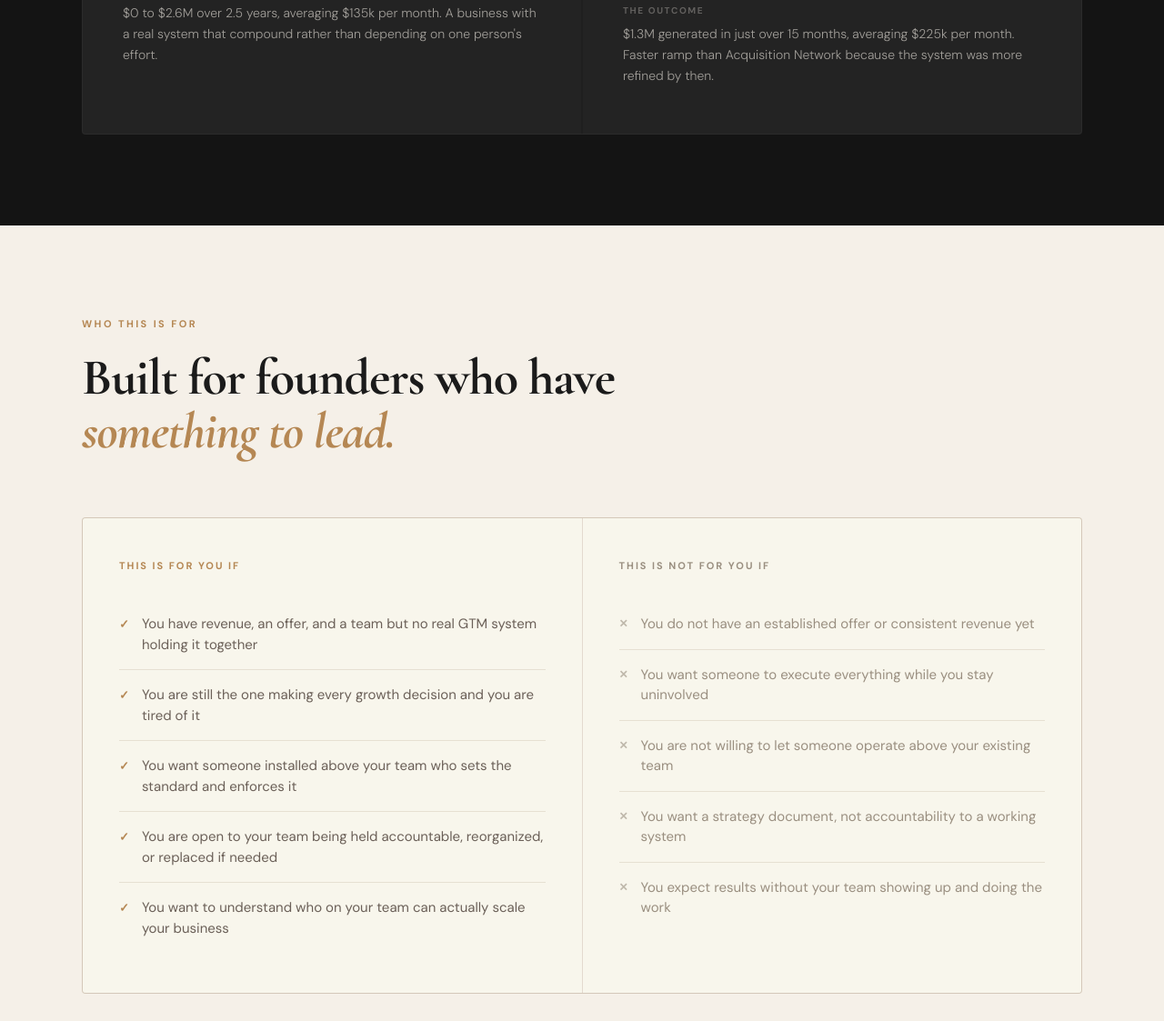
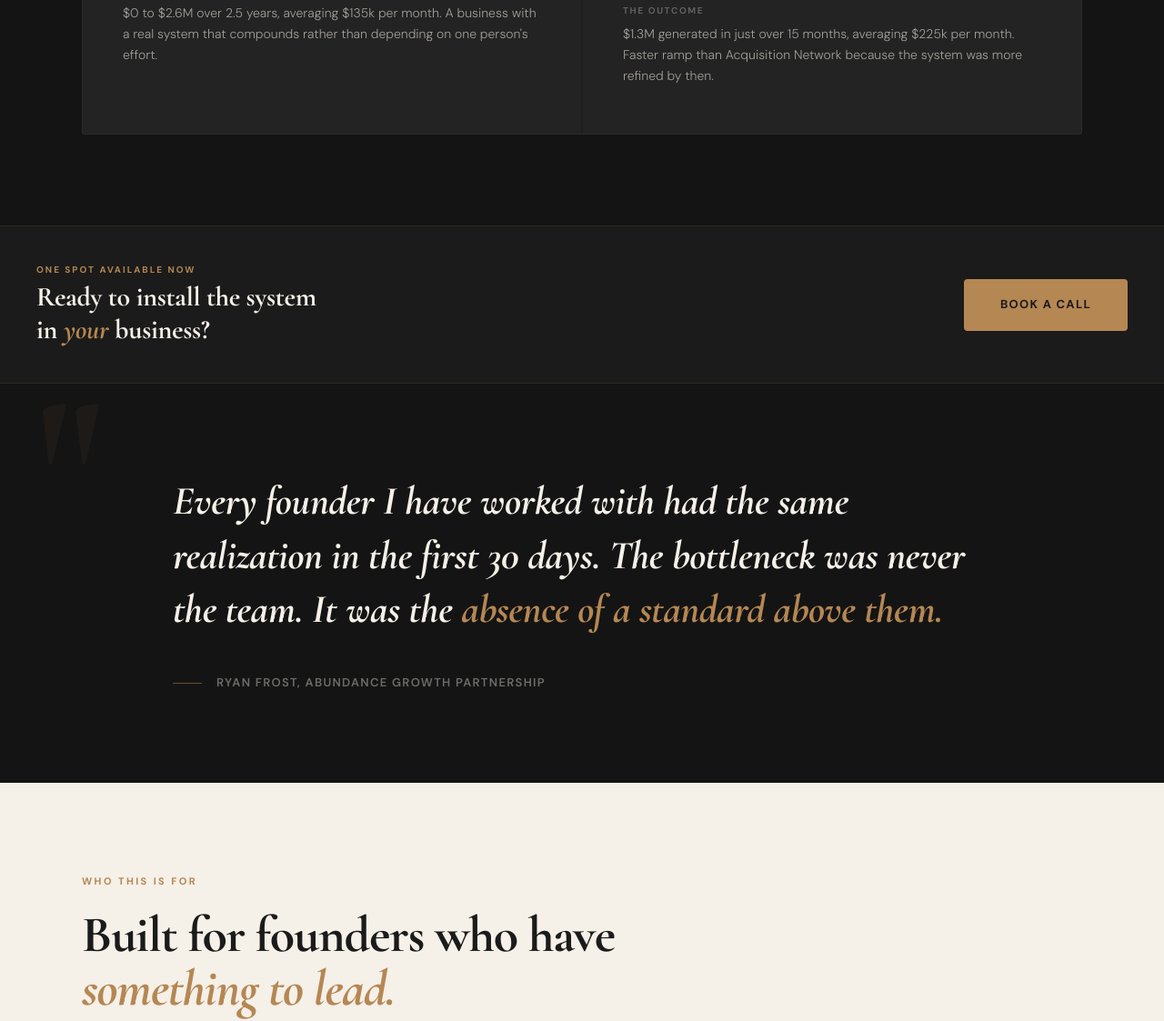
Before and after one commit to DevAbundanceAI/abundance-tribe-website, a plain HTML site: page partner.html in a window 1280 px wide. Shown: the part 4079-5202 px from the top of the page at 91% size. Drawn offline with nearby package versions, Linux system fonts and the light colour scheme.

Commit message:
Full conversion optimization pass on partner.html
- Fix nav CTA anchor (#book-a-call -> #apply)
- Fix grammar: 'that compound' -> 'that compounds'
- Fix em dash in What It Is section
- Add mid-page CTA strip after case studies (catches buyers already sold)
- Add pull quote section: Ryan reframe quote on dark bg with decorative open quote
- Sharpen For Who yes column: identity-based copy, not feature list
- Rewrite Ryan section: specific results named, authority framing tightened

Co-Authored-By: Claude Sonnet 4.6 <noreply@anthropic.com>

```diff
--- a/partner.html
+++ b/partner.html
@@ -821,6 +821,115 @@
     font-weight: 300;
   }
 
+  /* ── MID-PAGE CTA STRIP ── */
+  .mid-cta {
+    background: var(--dark);
+    border-top: 1px solid rgba(181,135,83,0.15);
+    border-bottom: 1px solid rgba(181,135,83,0.15);
+    padding: 40px;
+    display: flex;
+    align-items: center;
+    justify-content: space-between;
+    gap: 32px;
+    flex-wrap: wrap;
+  }
+
+  .mid-cta-text {
+    display: flex;
+    flex-direction: column;
+    gap: 4px;
+  }
+
+  .mid-cta-label {
+    font-size: 10px;
+    font-weight: 700;
+    letter-spacing: 0.2em;
+    text-transform: uppercase;
+    color: var(--gold);
+  }
+
+  .mid-cta-headline {
+    font-family: 'Cormorant Garamond', serif;
+    font-size: clamp(22px, 3vw, 30px);
+    font-weight: 700;
+    color: var(--cream);
+    line-height: 1.2;
+    letter-spacing: -0.01em;
+  }
+  .mid-cta-headline em { font-style: italic; color: var(--gold); }
+
+  /* ── PULL QUOTE ── */
+  .quote-section {
+    background: var(--black);
+    padding: 100px 40px;
+    position: relative;
+    overflow: hidden;
+  }
+
+  .quote-section::before {
+    content: '"';
+    position: absolute;
+    top: -20px;
+    left: 40px;
+    font-family: 'Cormorant Garamond', serif;
+    font-size: 240px;
+    font-weight: 700;
+    color: rgba(181,135,83,0.06);
+    line-height: 1;
+    pointer-events: none;
+    user-select: none;
+  }
+
+  .quote-inner {
+    max-width: 900px;
+    margin: 0 auto;
+    position: relative;
+  }
+
+  .quote-text {
+    font-family: 'Cormorant Garamond', serif;
+    font-size: clamp(26px, 3.5vw, 44px);
+    font-weight: 700;
+    font-style: italic;
+    color: var(--cream);
+    line-height: 1.35;
+    letter-spacing: -0.01em;
+    margin-bottom: 40px;
+  }
+
+  .quote-text em {
+    color: var(--gold);
+    font-style: italic;
+  }
+
+  .quote-attr {
+    display: flex;
+    align-items: center;
+    gap: 16px;
+  }
+
+  .quote-attr-line {
+    width: 32px;
+    height: 1px;
+    background: var(--gold);
+    opacity: 0.5;
+    flex-shrink: 0;
+  }
+
+  .quote-attr-name {
+    font-size: 13px;
+    font-weight: 600;
+    letter-spacing: 0.1em;
+    text-transform: uppercase;
+    color: rgba(245,240,232,0.4);
+  }
+
+  @media (max-width: 900px) {
+    .mid-cta { padding: 32px 20px; flex-direction: column; align-items: flex-start; }
+    .quote-section { padding: 72px 20px; }
+    .quote-section::before { font-size: 160px; }
+  }
+
   /* ── CTA ── */
   .cta-section {
     padding: 120px 40px;
@@ -945,7 +1054,7 @@
 <body>
 
 <!-- NAV -->
-<div id="site-nav" data-cta-href="#book-a-call" data-cta-label="Book a Call"></div>
+<div id="site-nav" data-cta-href="#apply" data-cta-label="Book a Call"></div>
 
 <!-- HERO -->
 <section class="hero">
@@ -1015,7 +1124,7 @@
       <span class="section-label sa">What this is</span>
       <h2 class="sa">Not an agency.<br>Not a coach.<br><em>An embedded GTM authority.</em></h2>
       <p class="sa">Ryan comes in above your team. Not as a vendor. Not as an advisor who sends a deck once a month. As the strategic authority responsible for how your entire GTM operation runs.</p>
-      <p class="sa">He installs six core systems into your business, trains your team on how to execute each one, tracks the numbers that tell you if it is working, and holds everyone — including you — to the standard required to scale.</p>
+      <p class="sa">He installs six core systems into your business, trains your team on how to execute each one, tracks the numbers that tell you if it is working, and holds everyone, including you, to the standard required to scale.</p>
       <p class="sa"><strong>You get clarity on what to fix, a team that executes without you, and a business that grows on a system instead of on your effort.</strong></p>
     </div>
     <div class="what-right sa">
@@ -1116,7 +1225,7 @@
           </div>
           <div class="case-row">
             <span class="case-row-label">The Outcome</span>
-            <span class="case-row-text">$0 to $2.6M over 2.5 years, averaging $135k per month. A business with a real system that compound rather than depending on one person's effort.</span>
+            <span class="case-row-text">$0 to $2.6M over 2.5 years, averaging $135k per month. A business with a real system that compounds rather than depending on one person's effort.</span>
           </div>
         </div>
       </div>
@@ -1155,6 +1264,26 @@
   </div>
 </section>
 
+<!-- MID-PAGE CTA -->
+<div class="mid-cta">
+  <div class="mid-cta-text sa">
+    <span class="mid-cta-label">One spot available now</span>
+    <span class="mid-cta-headline">Ready to install the system<br>in <em>your</em> business?</span>
+  </div>
+  <a href="#apply" class="btn-gold sa" style="--sa-delay:80ms">Book a Call</a>
+</div>
+
+<!-- PULL QUOTE -->
+<section class="quote-section">
+  <div class="quote-inner">
+    <p class="quote-text sa">Every founder I have worked with had the same realization in the first 30 days. The bottleneck was never the team. It was the <em>absence of a standard above them.</em></p>
+    <div class="quote-attr sa" style="--sa-delay:80ms">
+      <span class="quote-attr-line"></span>
+      <span class="quote-attr-name">Ryan Frost, Abundance Growth Partnership</span>
+    </div>
+  </div>
+</section>
+
 <!-- FOR WHO -->
 <section class="who-section">
   <div class="who-inner">
@@ -1166,11 +1295,11 @@
       <div class="who-col sa">
         <span class="who-col-label">This is for you if</span>
         <ul class="who-list who-list-yes">
-          <li>You have revenue, an offer, and a team but no real GTM system holding it together</li>
-          <li>You are still the one making every growth decision and you are tired of it</li>
-          <li>You want someone installed above your team who sets the standard and enforces it</li>
-          <li>You are open to your team being held accountable, reorganized, or replaced if needed</li>
-          <li>You want to understand who on your team can actually scale your business</li>
+          <li>You are generating consistent revenue but growth still runs through you personally</li>
+          <li>You have a team and you know the system is missing, not the people</li>
+          <li>You want a real GTM authority above your team, not another consultant who emails PDFs</li>
+          <li>You are ready for someone to tell you exactly who on your team can execute and who cannot</li>
+          <li>You want to be the founder who oversees the machine, not the one holding it together</li>
         </ul>
       </div>
       <div class="who-col sa" style="--sa-delay:80ms">
@@ -1238,9 +1367,9 @@
     <div class="ryan-right">
       <span class="section-label sa" style="color: var(--gold);">Who you are working with</span>
       <h2 class="sa">Ryan Frost.<br><em>Still building.</em></h2>
-      <p class="sa">I have spent 5+ years building the sales and marketing systems behind <strong>$12M+ in revenue</strong> across coaching, consulting, and service businesses. This is not a framework I built years ago. It is what I am actively building and refining right now.</p>
-      <p class="sa">In a Growth Partnership you are not hiring an agency or a coach. You are bringing in a strategic authority who operates above your team, installs the system, and holds everyone to the standard. The same thinking I apply to everything I build gets applied to your business.</p>
-      <p class="sa"><strong>I take on 1 to 2 Growth Partners at a time.</strong> That is not a sales tactic. It is the only way to operate at the level this work requires.</p>
+      <p class="sa">I have spent 5+ years building the GTM systems behind <strong>$12M+ in revenue</strong> across coaching, consulting, and service businesses. Acquisition Network from zero to $2.6M. Smart Sellers Academy from zero infrastructure to $1.3M in 15 months. This is not theory. It is what I do.</p>
+      <p class="sa">When you bring me in, I am not a vendor you manage. I operate above your team. I set the standard. I decide what gets built first, what gets cut, and who is executing at the level required. You get my full attention on your business and a clear read on exactly what is and is not working.</p>
+      <p class="sa"><strong>I take on 1 to 2 Growth Partners at a time.</strong> That is not a sales tactic. It is the only way to do this work at the level it requires.</p>
       <div class="ryan-stats sa">
         <div class="ryan-stat">
           <span class="ryan-stat-num">$12M+</span>
```
